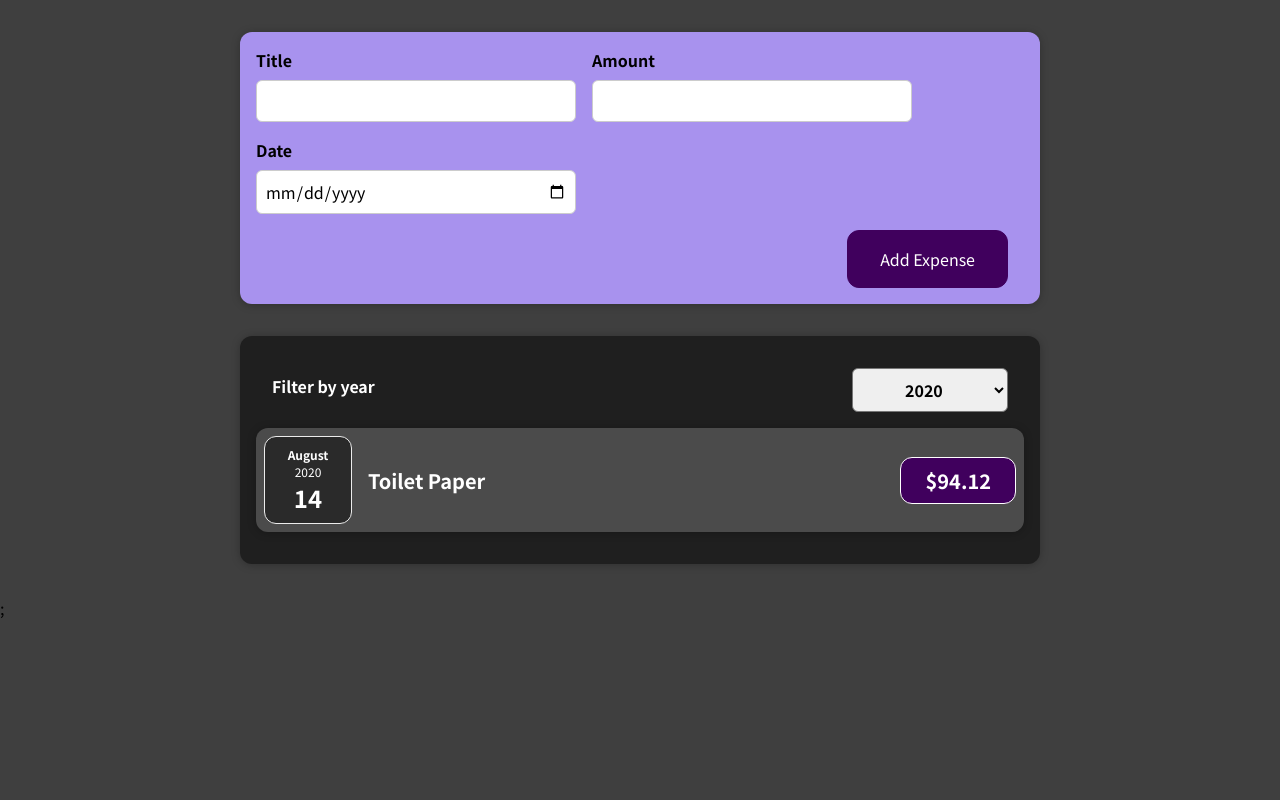
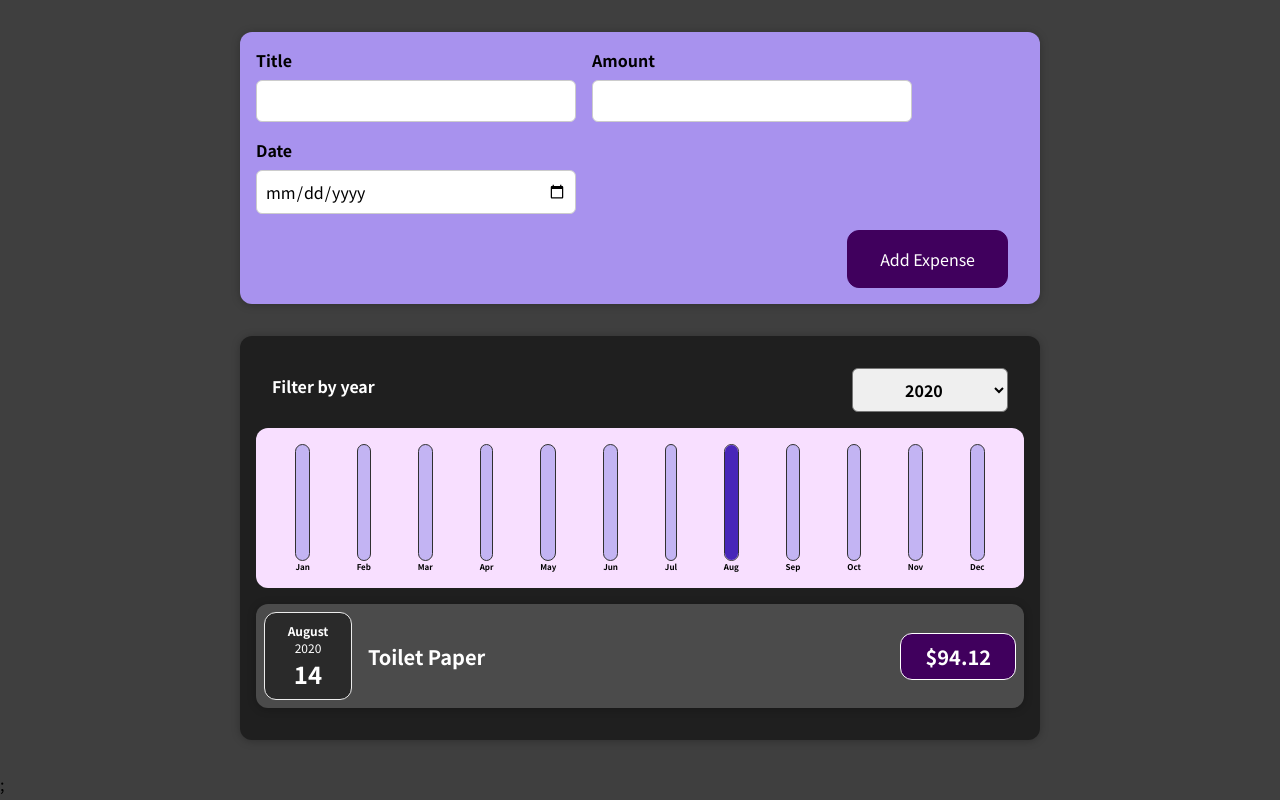
Before and after one commit to David-mwendwa/expense-tracker, a React (Create React App) app: page / in a window 1280 px wide. Built offline with nearby package versions, Linux system fonts and the light colour scheme.

Commit message:
feat: give the chart life and functionality

```diff
--- a/src/components/Chart/Chart.js
+++ b/src/components/Chart/Chart.js
@@ -3,13 +3,15 @@
 import './Chart.css';
 
 const Chart = (props) => {
+  const dataPointValues = props.dataPoints.map(dataPoint => dataPoint.value)
+  const totalMaximum = Math.max(...dataPointValues);
   return (
     <div className='chart'>
       {props.dataPoints.map((dataPoint) => (
         <ChartBar
           key={dataPoint.label}
           value={dataPoint.value}
-          maxValue={null}
+          maxValue={totalMaximum}
           label={dataPoint.label}
         />
       ))}
--- a/src/components/Chart/ChartBar.js
+++ b/src/components/Chart/ChartBar.js
@@ -3,7 +3,7 @@
 
 const ChartBar = (props) => {
   let barFillHeight = '0%';
-  if (props.max) {
+  if (props.maxValue > 0) {
     barFillHeight = Math.round((props.value / props.maxValue) * 100) + '%';
   }
 
@@ -14,7 +14,7 @@
           className='chart-bar__fill'
           style={{ height: barFillHeight }}></div>
       </div>
-      <div className='chart-bar__label'></div>
+      <div className='chart-bar__label'>{props.label}</div>
     </div>
   );
 };
--- a/src/components/Expenses/Expenses.js
+++ b/src/components/Expenses/Expenses.js
@@ -1,9 +1,9 @@
 import React, { useState } from 'react';
 import Card from '../UI/Card';
-import ExpenseItem from './ExpenseItem';
 import ExpensesFilter from './ExpensesFilter';
 import ExpensesList from './ExpensesList';
 import './Expenses.css';
+import ExpensesChart from './ExpensesChart';
 
 const Expenses = ({ expenses }) => {
   const [filteredYear, setFilteredYear] = useState('2020');
@@ -22,6 +22,7 @@
         selected={filteredYear}
         onChangeFilter={filteredChangeHandler}
       />
+      <ExpensesChart expenses={filteredExpenses} />
       <ExpensesList expenses={filteredExpenses} />
     </Card>
   );
--- /dev/null
+++ b/src/components/Expenses/ExpensesChart.js
@@ -0,0 +1,28 @@
+import React from 'react';
+import Chart from '../Chart/Chart';
+
+const ExpensesChart = (props) => {
+  const chartDataPoints = [
+    { label: 'Jan', value: 0 },
+    { label: 'Feb', value: 0 },
+    { label: 'Mar', value: 0 },
+    { label: 'Apr', value: 0 },
+    { label: 'May', value: 0 },
+    { label: 'Jun', value: 0 },
+    { label: 'Jul', value: 0 },
+    { label: 'Aug', value: 0 },
+    { label: 'Sep', value: 0 },
+    { label: 'Oct', value: 0 },
+    { label: 'Nov', value: 0 },
+    { label: 'Dec', value: 0 },
+  ];
+
+  for(const expense of props.expenses) {
+    const expenseMonth = expense.date.getMonth();
+    chartDataPoints[expenseMonth].value += expense.amount
+  }
+
+  return <Chart dataPoints={chartDataPoints} />;
+};
+
+export default ExpensesChart;
```
Also changed, not shown: src/components/Expenses/ExpensesChart.css (added).
